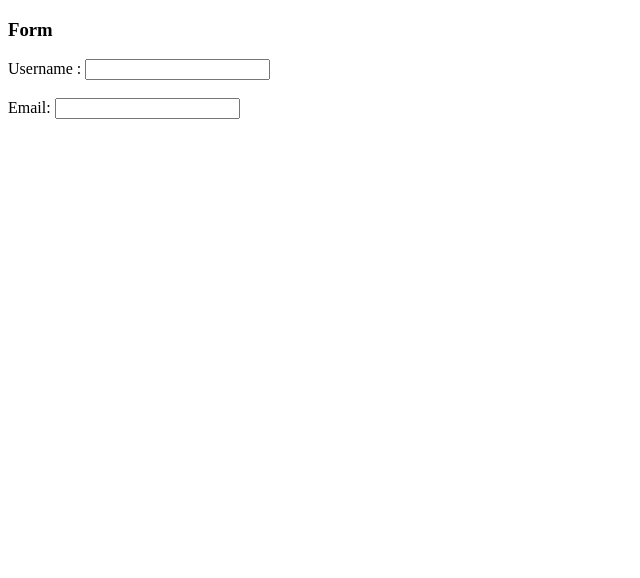
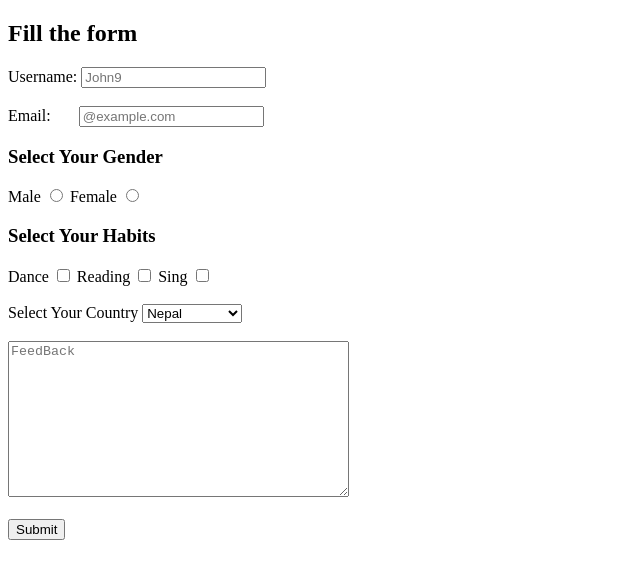
Before and after one commit to Shishir2025/MERN-classProject, a plain HTML site: page contact.html in a window 1280 px wide. Shown: the whole page, without its empty margins (0-640 px from the left). Drawn offline with Linux system fonts and the light colour scheme.

Commit message:
updated contact page

```diff
--- a/contact.html
+++ b/contact.html
@@ -1,26 +1,69 @@
 <!DOCTYPE html>
 <html lang="en">
-<head>
-    <meta charset="UTF-8">
-    <meta name="viewport" content="width=device-width, initial-scale=1.0">
+  <head>
+    <meta charset="UTF-8" />
+    <meta name="viewport" content="width=device-width, initial-scale=1.0" />
     <title>Contact</title>
-</head>
-<body>
+  </head>
+  <body>
+    <h2>Fill the form</h2>
+    <form
+      action="mailto:ccrwork@outlook.com"
+      method="post"
+      enctype="text/plain"
+    >
+      <label for="username">Username:</label>
+      <input id="username" type="text" placeholder="John9" name="username" />
 
-<h3>Form </h3>
-    <form action="">
-         <label for="username"  > Username :</label>
-         <input id="username" type="text">
-         <br>
-         <br>
-         <label for="email">Email:</label>
-         <input type="email" id=" email">
+      <br />
+     <br>
 
+      <label for="email">Email:</label> &nbsp;&nbsp;&nbsp;&nbsp;&nbsp;
+      <input id="email" name="email" placeholder="@example.com" type="email" />
 
+      <br />
+      <h3>Select Your Gender</h3>
+
+      <label for="male">Male</label>
+      <input type="radio" value="male" id="male" name="gender" />
+      <label for="female">Female</label>
+      <input type="radio" value="female" id="female" name="gender" />
+
+      <br />
+      <h3>Select Your Habits</h3>
+      <label for="dance">Dance</label>
+      <input type="checkbox" id="dance" value="dance" name="habits" />
+      <label for="reading">Reading</label>
+      <input type="checkbox" id=" reading" value="reading" name="habits" />
+
+      <label for="sing">Sing</label>
+      <input type="checkbox" id="sing" value="sing" name="habits" />
+
+      <br />
+      <br />
+      <label for="country">Select Your Country </label>
+      <select name="country" id="country">
+        <option value="nepal">Nepal</option>
+        <option value="china">Bhutan</option>
+        <option value="bangaladesh">Bangaladesh</option>
+        <option value="srilangka">Sri Lanka</option>
+        <option value="pakistan">Pakistan</option>
+        <option value="india">India</option>
+        <option value=" maldives">Maldives</option>
+      </select>
+      <br />
+      <br />
+      <textarea
+        cols="40"
+        rows="10"
+        name="feedback"
+        placeholder="FeedBack"
+        id="feedback"
+      ></textarea>
+
+      <br />
+      <br />
+      <button>Submit</button>
     </form>
-
-
-
-
-</body>
+  </body>
 </html>
```
Also changed, not shown: index.html (+18 -8 lines).
